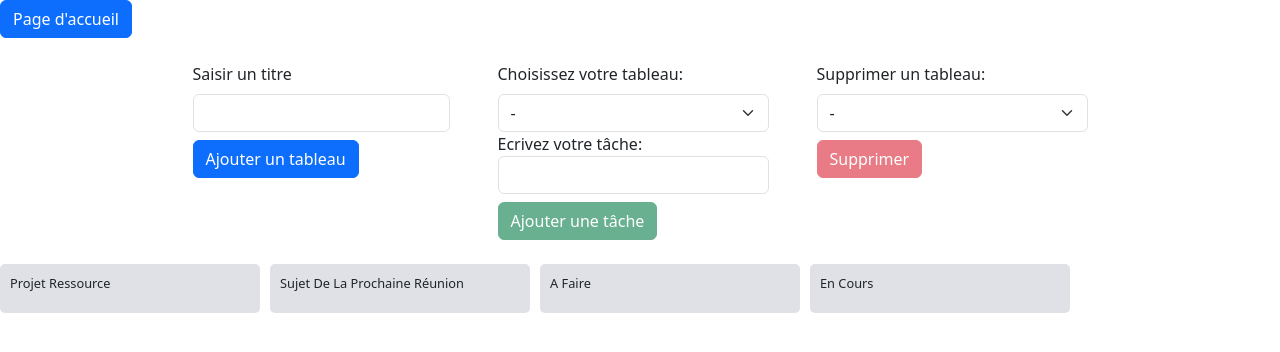
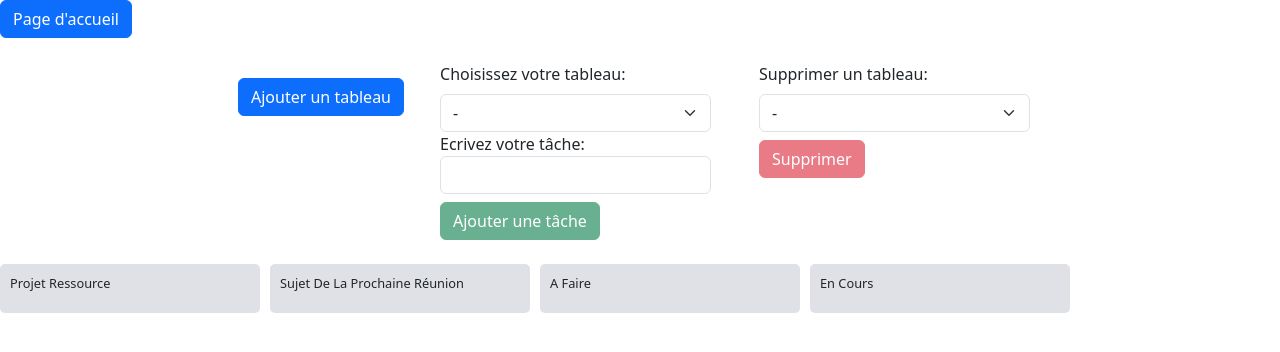
Before and after one commit to naqiibMehdi/taskManager, a React (Vite) app: page /tasklist in a window 1280 px wide. Shown: the top 352 px of the page. Built offline with nearby package versions, Linux system fonts and the light colour scheme.

Commit message:
display toggle form add table

```diff
--- a/src/components/FormAddTable.jsx
+++ b/src/components/FormAddTable.jsx
@@ -2,13 +2,22 @@ import React, { useState } from "react"
 
 function FormAddTable({ onAddTab }) {
   const [title, setTitle] = useState("")
+  const [displayForm, setDisplayForm] = useState(false)
   return (
     <>
+      <div className="row w-10">
+        {displayForm ? (
           <form
+            className="w-100 p-0"
             onSubmit={(e) => {
               e.preventDefault()
+              if (title.length === 0) {
+                alert("Vous devez saisir un titre pour ajouter un tableau")
+                return
+              }
               onAddTab(title)
               setTitle("")
+              setDisplayForm(false)
             }}
           >
             <div className="form-group">
@@ -23,8 +32,17 @@ function FormAddTable({ onAddTab }) {
                 onChange={(e) => setTitle(e.target.value)}
               />
             </div>
-        <button className="btn btn-primary">Ajouter un tableau</button>
+            <button className="btn btn-primary">Ajouter</button>
           </form>
+        ) : (
+          <button
+            className="btn btn-primary mt-3"
+            onClick={() => setDisplayForm(true)}
+          >
+            Ajouter un tableau
+          </button>
+        )}
+      </div>
     </>
   )
 }
```
Lines whose indentation alone changed are shown as unchanged.
